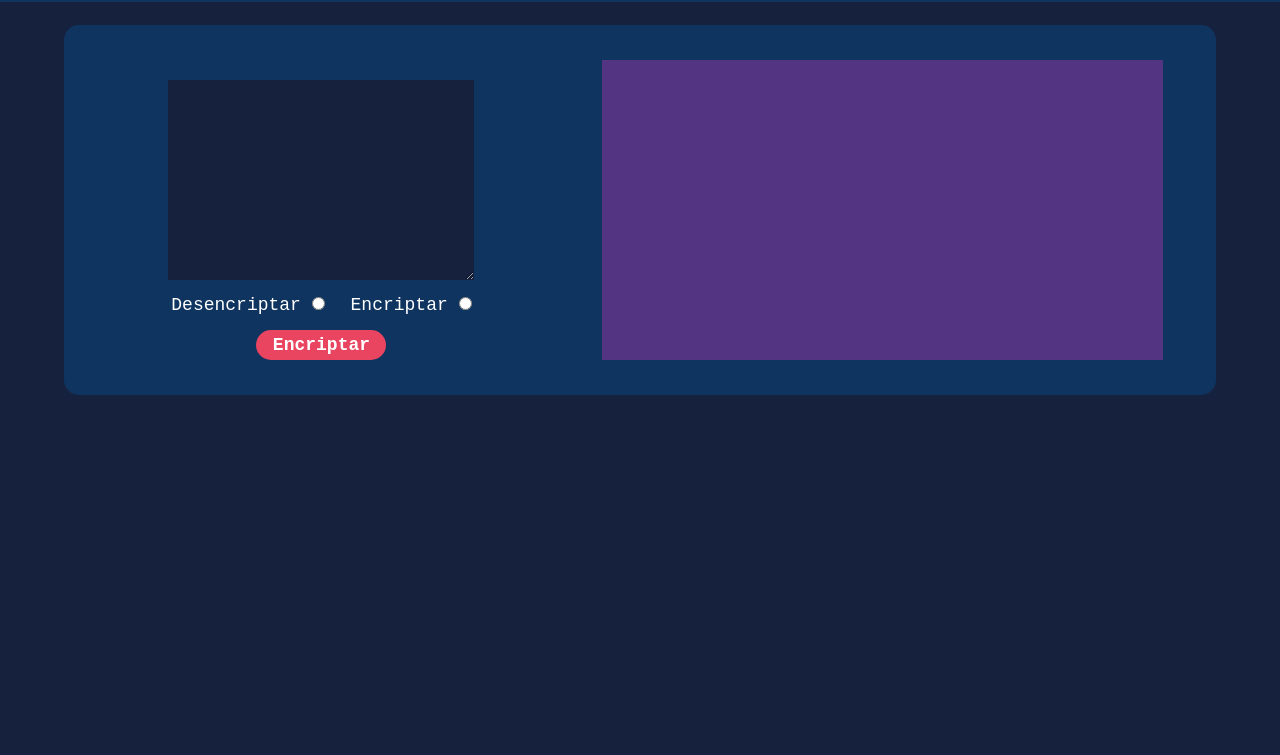
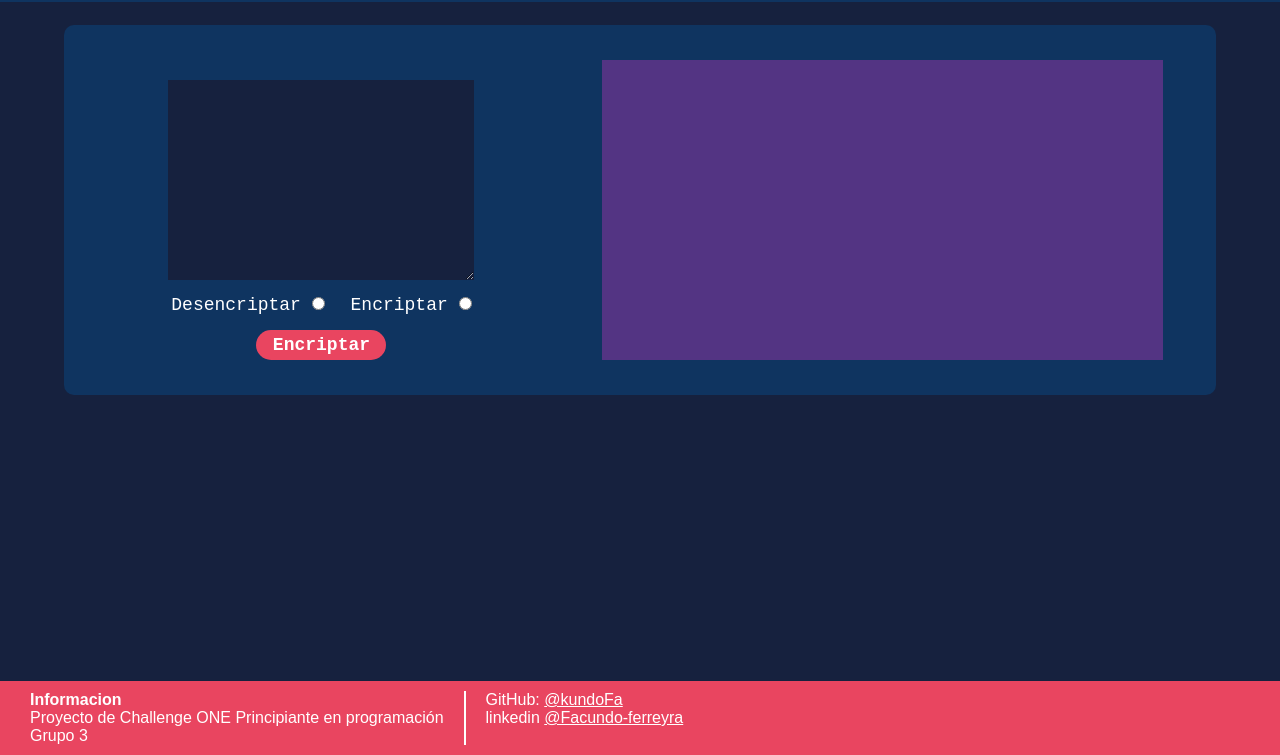
Before and after one commit to kundoFa/cifrado-texto-facu, a plain HTML site: page index.html in a window 1280 px wide. Shown: the part 45-800 px from the top of the page. Drawn offline with Linux system fonts and the light colour scheme.

Commit message:
footer con responsive terminado,ultimo commit del proyecto :) fin.

```diff
--- a/code.js
+++ b/code.js
@@ -1,6 +1,5 @@
 const formAction = document.getElementById("form_control")
 const visorRes = document.getElementById("resHTML")
-/* const valTextArea = document.getElementById("textterArea").value*/
 function encriptar (texto){
 	var textoCifrado = texto.replace(/e/gi, "enter").replace(/i/gi, "imes").replace(/a/gi, "ai").replace(/o/gi, "ober").replace(/u/gi, "ufat");
 	visorRes.innerHTML = textoCifrado
--- a/index.html
+++ b/index.html
@@ -39,7 +39,18 @@
             </div>
         </div>
     </main>
+    <footer>
+        <div>
+            <h4>Informacion</h4>
+            <p>Proyecto de Challenge ONE Principiante en programación </p>
+            <p>Grupo 3</p>
+        </div>
+        <div>
+            <p >GitHub: <a href="https://github.com/kundoFa">@kundoFa</a></p>
+            <p>linkedin <a href="https://www.linkedin.com/in/facundo-ferreyra-47910523b/">@Facundo-ferreyra</a></p>
+        </div>
 
+    </footer>
 
     <script src="code.js"></script>
 </body>
--- a/style.css
+++ b/style.css
@@ -8,6 +8,7 @@
 body{
     background: #16213E;
     padding-top: 50px;
+
 }
 header{
     background: #0F3460;
@@ -36,7 +37,7 @@ main{
     width: 90%;
     min-height: 300px;
     padding: 15px;
-    border-radius: 15px;
+    border-radius: 10px;
 }
 .view_res{
     background: #533483;
@@ -89,6 +90,12 @@ label input{
     font-family: monospace;
     font-weight: 600;
     padding: 3px;
+    transition: all .1s;
+}
+.controls form button:active{
+    background: #fff;
+    color: #E94560;
+
 }
 .box_textarea{
     width: 100%;
@@ -107,12 +114,32 @@ textarea{
     border: none;
     font-size: 15px;
     resize: vertical;
+    max-height: 350px;
 }
 textarea::selection{background: #E94560;}
 textarea:focus{
     outline: none;
     background: #11192f;
     border: none;
+}
+footer{
+    background: #E94560;
+    margin-top: 20px;
+    /* position: absolute;
+    bottom: 0; */
+    width: 100%;
+    padding: 10px;
+    display: flex;
+
+    font-family: sans-serif;
+    justify-self: flex-end;
+}
+footer div{
+    margin-left: 20px;
+}
+footer div:nth-child(1){
+    border-right: #fff 2px solid;
+    padding-right: 5px;
 }
 
 
@@ -135,4 +162,13 @@ textarea:focus{
         margin: 20px;
 
     }
+    footer{
+        position: fixed;
+        bottom: 0;
+
+    }
+    footer div:nth-child(1){
+        border-right: #fff 2px solid;
+        padding-right: 20px;
+    }
 }
```
